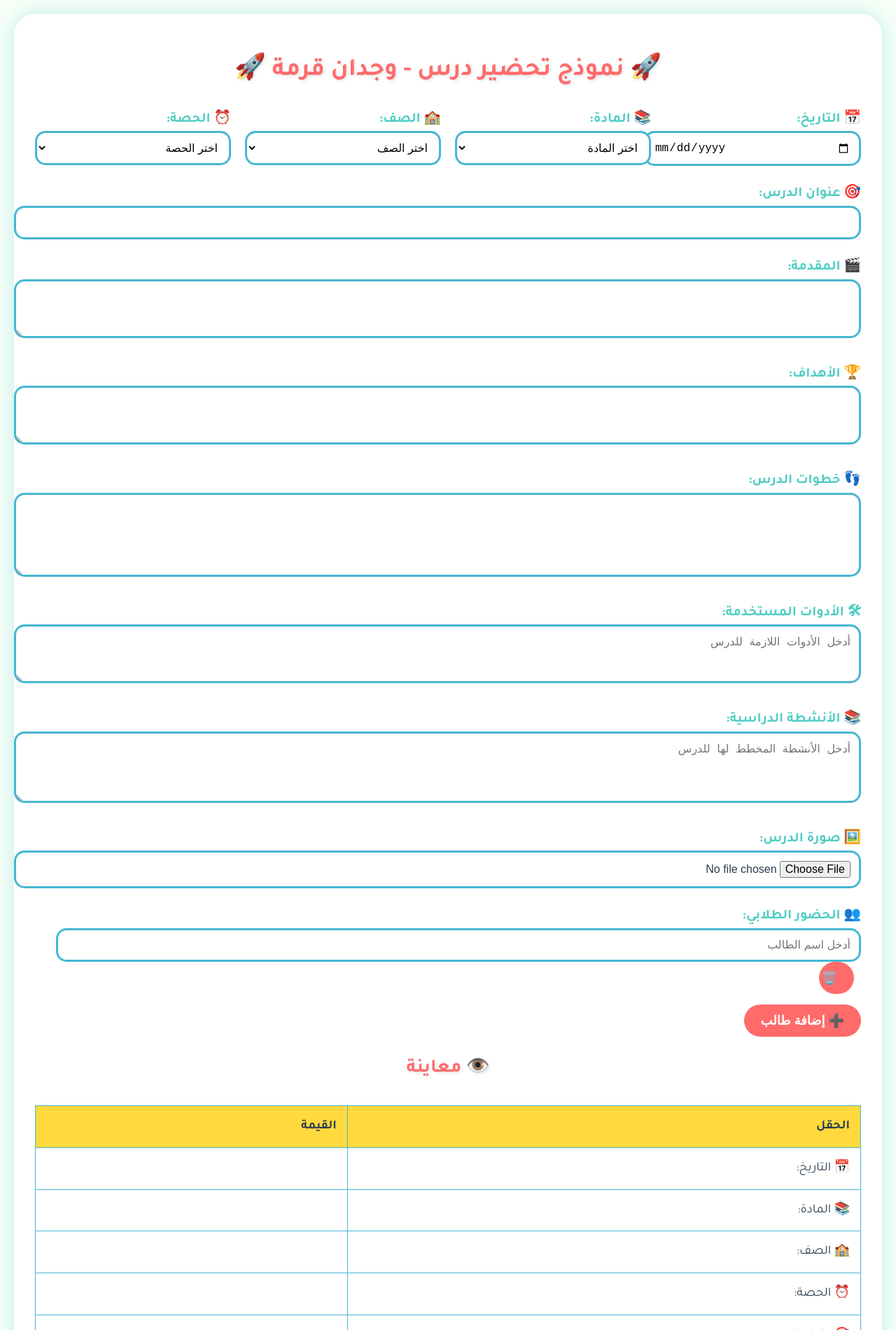
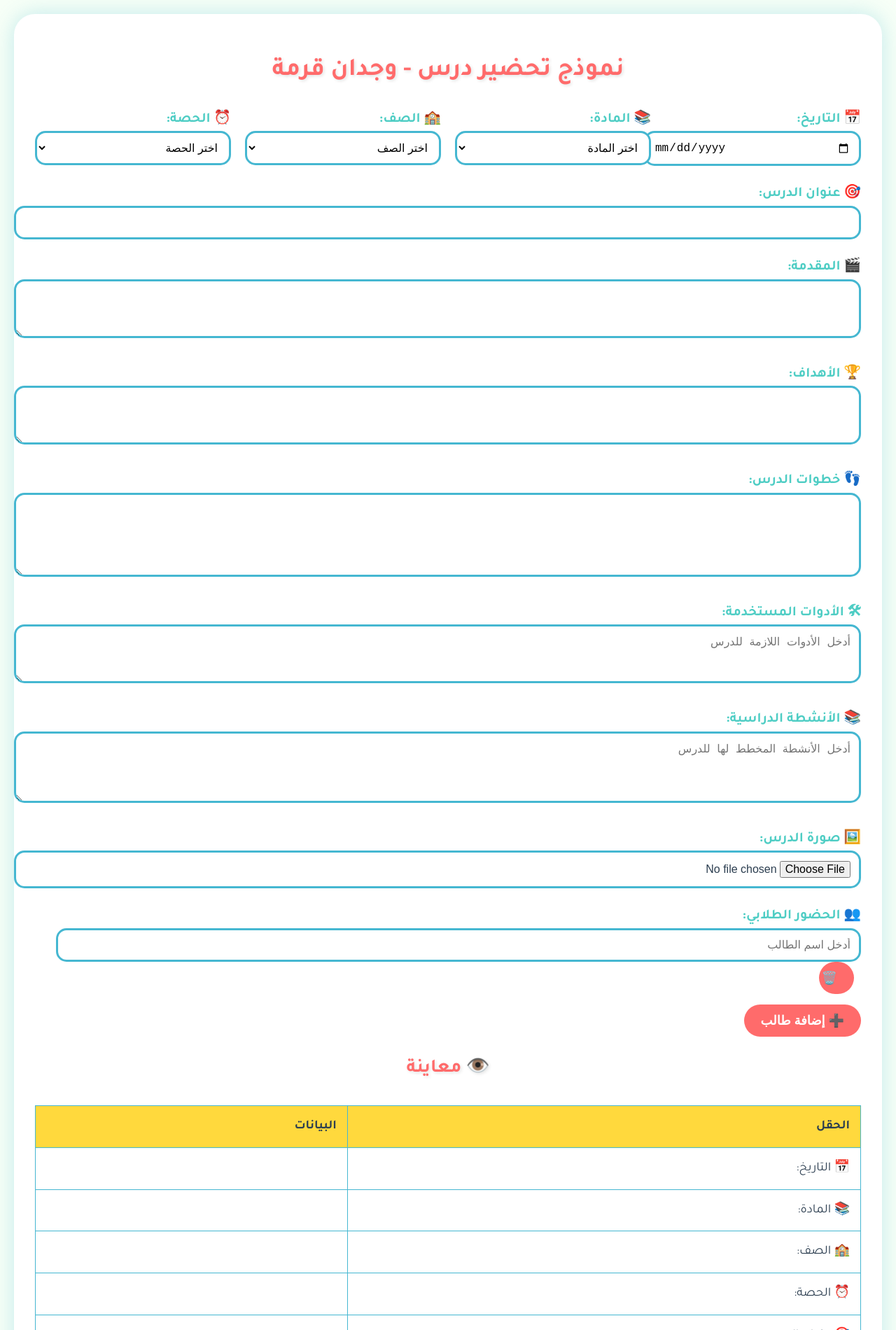
Before and after one commit to Wael1985/HelloWord, a plain HTML site: page index.html in a window 1280 px wide. Shown: the top 1900 px of the page at 70% size. Drawn offline with Linux system fonts and the light colour scheme.

Commit message:
Update index.html

```diff
--- a/index.html
+++ b/index.html
@@ -141,7 +141,7 @@
 </head>
 <body>
     <div class="container">
-        <h1>🚀 نموذج تحضير درس - وجدان قرمة 🚀</h1>
+        <h1> نموذج تحضير درس - وجدان قرمة </h1>
 
         <!-- Form Section -->
         <form id="lessonPlanForm">
@@ -271,7 +271,7 @@
             const headerRow = document.createElement('tr');
             headerRow.innerHTML = `
                 <th>الحقل</th>
-                <th>القيمة</th>
+                <th>البيانات</th>
             `;
             table.appendChild(headerRow);
 
```
